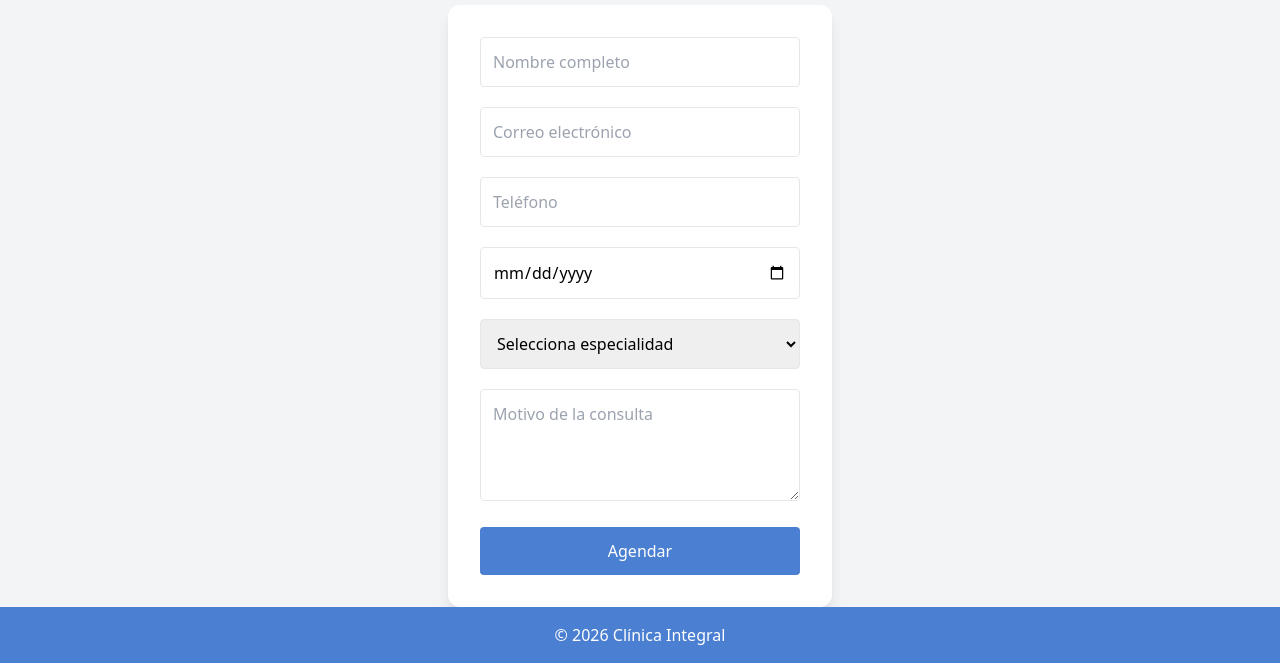
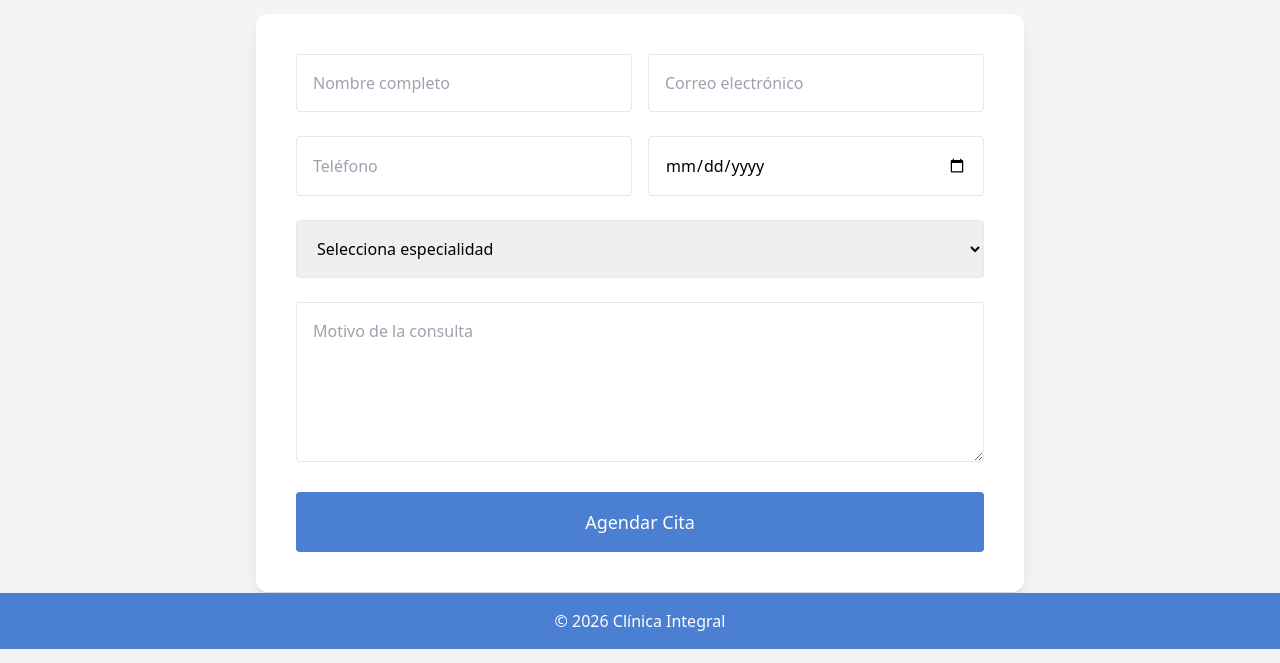
Before and after one commit to rensoliss/Proyecto-, a plain HTML site: page citas.html in a window 1280 px wide. Shown: the part 151-814 px from the top of the page. Drawn offline with nearby package versions, Linux system fonts and the light colour scheme.

Commit message:
Update citas.html

```diff
--- a/citas.html
+++ b/citas.html
@@ -35,28 +35,39 @@
 
 <section id="citas" class="w-full text-center">
 
-  <h2 class="text-3xl font-bold text-[#4A7FD1] mb-6">
+  <h2 class="text-3xl font-bold text-[#4A7FD1] mb-8">
     Agendar Cita
   </h2>
 
-  <!-- FORMULARIO MÁS ALTO Y ESTRECHO -->
+  <!-- FORMULARIO -->
   <form id="formCitas"
-    class="w-full max-w-sm mx-auto bg-white p-8 rounded-xl space-y-5 shadow-lg">
+    class="w-full max-w-3xl mx-auto bg-white p-10 rounded-xl space-y-6 shadow-lg">
 
-    <input type="text" name="nombre" placeholder="Nombre completo" required
-      class="w-full border p-3 rounded focus:ring-2 focus:ring-blue-400">
+    <!-- FILA 1 -->
+    <div class="grid grid-cols-1 md:grid-cols-2 gap-4">
 
-    <input type="email" name="correo" placeholder="Correo electrónico" required
-      class="w-full border p-3 rounded focus:ring-2 focus:ring-blue-400">
+      <input type="text" name="nombre" placeholder="Nombre completo" required
+        class="border p-4 rounded focus:ring-2 focus:ring-blue-400 w-full">
 
-    <input type="tel" name="telefono" placeholder="Teléfono"
-      class="w-full border p-3 rounded focus:ring-2 focus:ring-blue-400">
+      <input type="email" name="correo" placeholder="Correo electrónico" required
+        class="border p-4 rounded focus:ring-2 focus:ring-blue-400 w-full">
 
-    <input type="date" name="fecha" required
-      class="w-full border p-3 rounded focus:ring-2 focus:ring-blue-400">
+    </div>
 
+    <!-- FILA 2 -->
+    <div class="grid grid-cols-1 md:grid-cols-2 gap-4">
+
+      <input type="tel" name="telefono" placeholder="Teléfono"
+        class="border p-4 rounded focus:ring-2 focus:ring-blue-400 w-full">
+
+      <input type="date" name="fecha" required
+        class="border p-4 rounded focus:ring-2 focus:ring-blue-400 w-full">
+
+    </div>
+
+    <!-- ESPECIALIDAD -->
     <select name="especialidad"
-      class="w-full border p-3 rounded focus:ring-2 focus:ring-blue-400">
+      class="border p-4 rounded focus:ring-2 focus:ring-blue-400 w-full">
 
       <option>Selecciona especialidad</option>
       <option>Cardiología</option>
@@ -71,11 +82,13 @@
 
     </select>
 
+    <!-- MOTIVO -->
     <textarea name="motivo" placeholder="Motivo de la consulta"
-      class="w-full border p-3 rounded focus:ring-2 focus:ring-blue-400 h-28"></textarea>
+      class="border p-4 rounded focus:ring-2 focus:ring-blue-400 w-full h-40"></textarea>
 
-    <button class="bg-[#4A7FD1] text-white py-3 rounded hover:bg-[#3F73C4] transition w-full">
-      Agendar
+    <!-- BOTÓN -->
+    <button class="bg-[#4A7FD1] text-white py-4 rounded hover:bg-[#3F73C4] transition w-full text-lg">
+      Agendar Cita
     </button>
 
   </form>
```
